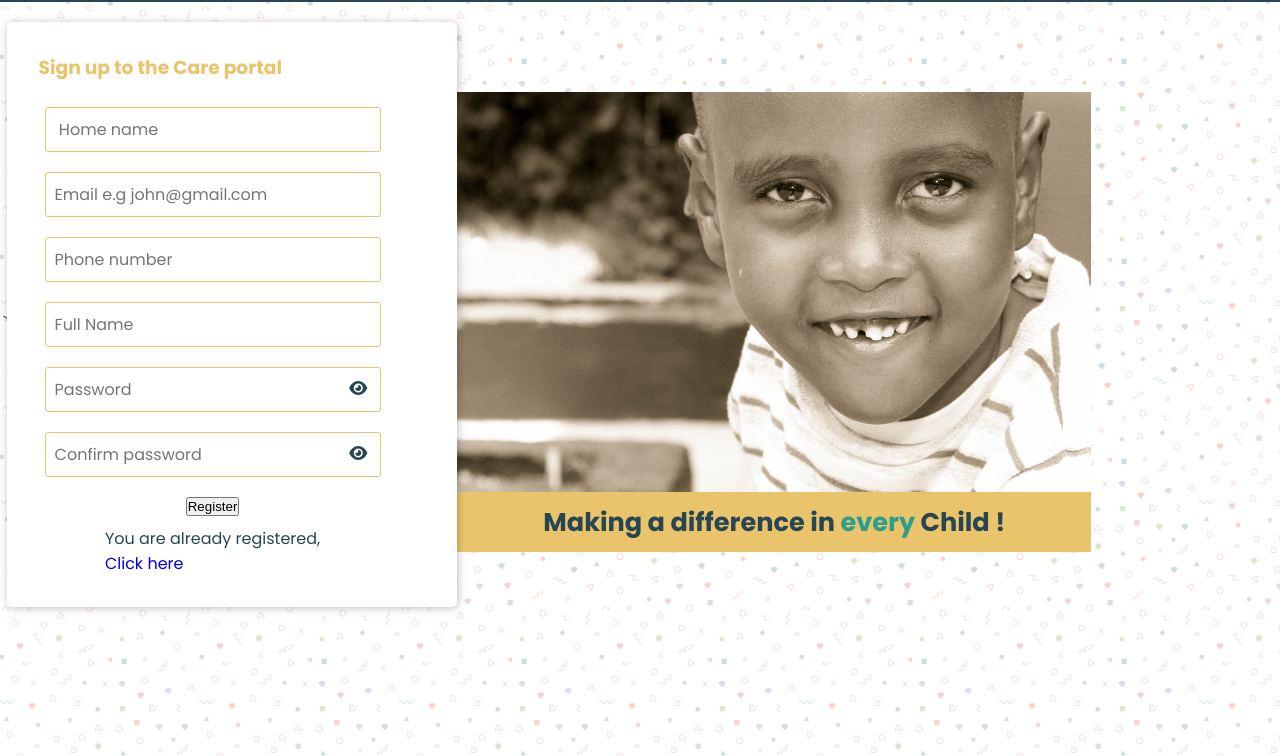
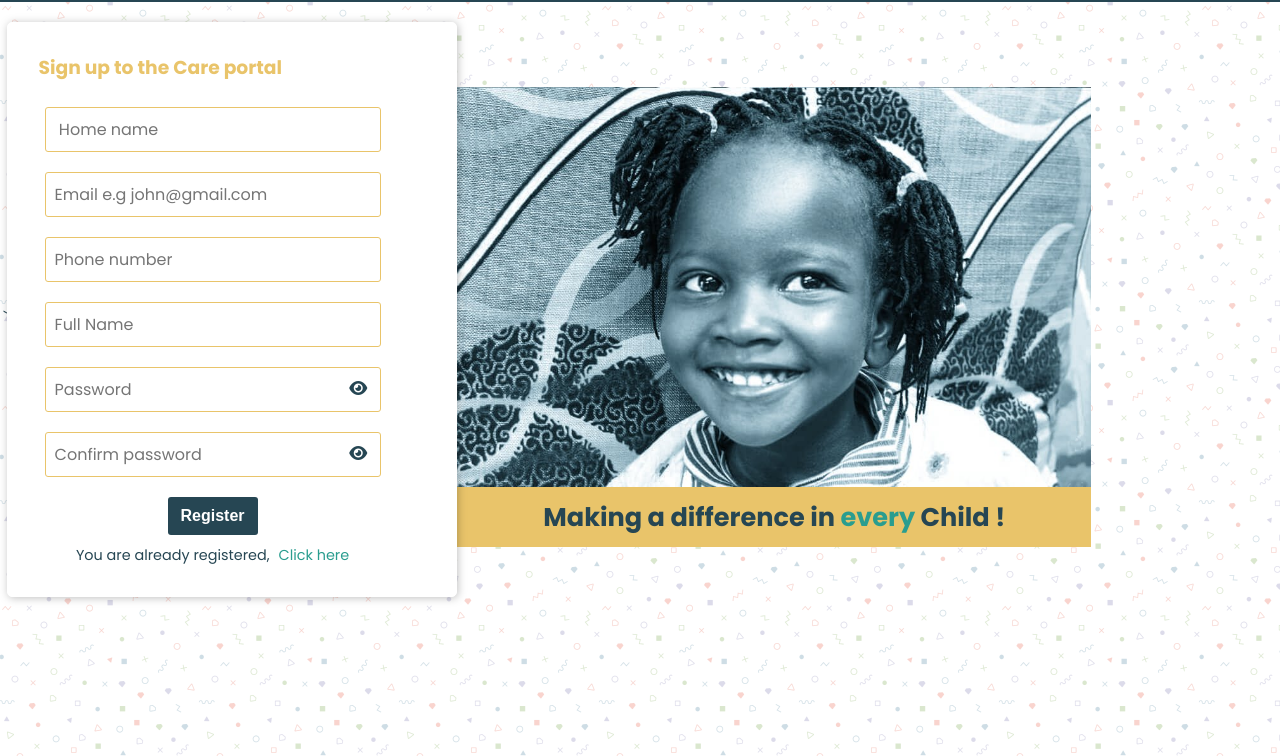
Before and after one commit to mfadhili/Furaha-Center, a plain HTML site: page html/sign_up.html in a window 1280 px wide. Shown: the part 44-800 px from the top of the page. Drawn offline with Linux system fonts and the light colour scheme.

Commit message:
style: fix login page call wraping in resposive design style: switch image for signin page
fix: rename image folders

```diff
--- a/css/sign-up.css
+++ b/css/sign-up.css
@@ -96,7 +96,7 @@ a {
   width: 200px;
   height: 200px;
   object-fit: cover;
-  object-position: 90% 0%;
+  object-position: 65% 0%;
 }
 
 .slogan {
@@ -181,6 +181,46 @@ a {
   right: 4%;
 }
 
+/* Button Styles*/
+
+.button-container {
+  width: 90%;
+  display: flex;
+  flex-direction: row;
+  justify-content: space-around;
+  cursor: pointer;
+}
+
+.form-row button {
+  font-size: 1em;
+  font-weight: var(--fw-bold);
+  color: white;
+  background-color: #2A9D8F;
+
+  border-radius: 3px;
+
+  padding: 10px 13px;
+  cursor: pointer;
+}
+
+.form-row button.register {
+  background-color: var(--clr-dark);
+  border: none;
+}
+
+.sign-in-call {
+  width: 75%;
+  font-size: .9em;
+  display: flex;
+  flex-wrap: wrap;
+  flex-direction: row;
+  justify-content: center;
+}
+
+.sign-in-call a {
+  color: #2A9D8F;
+}
+
 /* Tablet view*/
 
 @media only screen and (min-width: 700px){
@@ -241,4 +281,9 @@ a {
     width: 100%;
     height: 400px;
   }
+
+  .sign-in-call {
+    width: 84%;
+    justify-content: space-around;
+  }
 }
--- a/html/sign_up.html
+++ b/html/sign_up.html
@@ -52,14 +52,14 @@
                         <div class="form-row button-container">
                             <button class="register">Register</button>
                         </div>
-                        <span class="form-row sign-in-call">You are already registered, <a href="#">Click here</a></span>
+                        <span class="form-row sign-in-call">You are already registered, <a href="#"> Click here</a></span>
                     </form>
                 </div>
             </div>
 
         <!--  Hero section-->
         <div class="hero-section">
-            <img src="../images/login/login-pic.jpeg" alt="login picture">
+            <img src="../images/sign_up/signup_image.jpg" alt="login picture">
             <div class="slogan-container">
                 <p class="slogan">Making a difference in <span>every</span> Child !</p>
             </div>
```
Also changed, not shown: html/sign_in.html (renamed from html/login.html, +1 -1 lines), index.html (+1 -1 lines), images/sign_in/Vector.svg (renamed from images/login/Vector.svg), images/sign_in/login-pic.jpeg (renamed from images/login/login-pic.jpeg), images/sign_up/signup_image.jpg (added), 1 other file.
